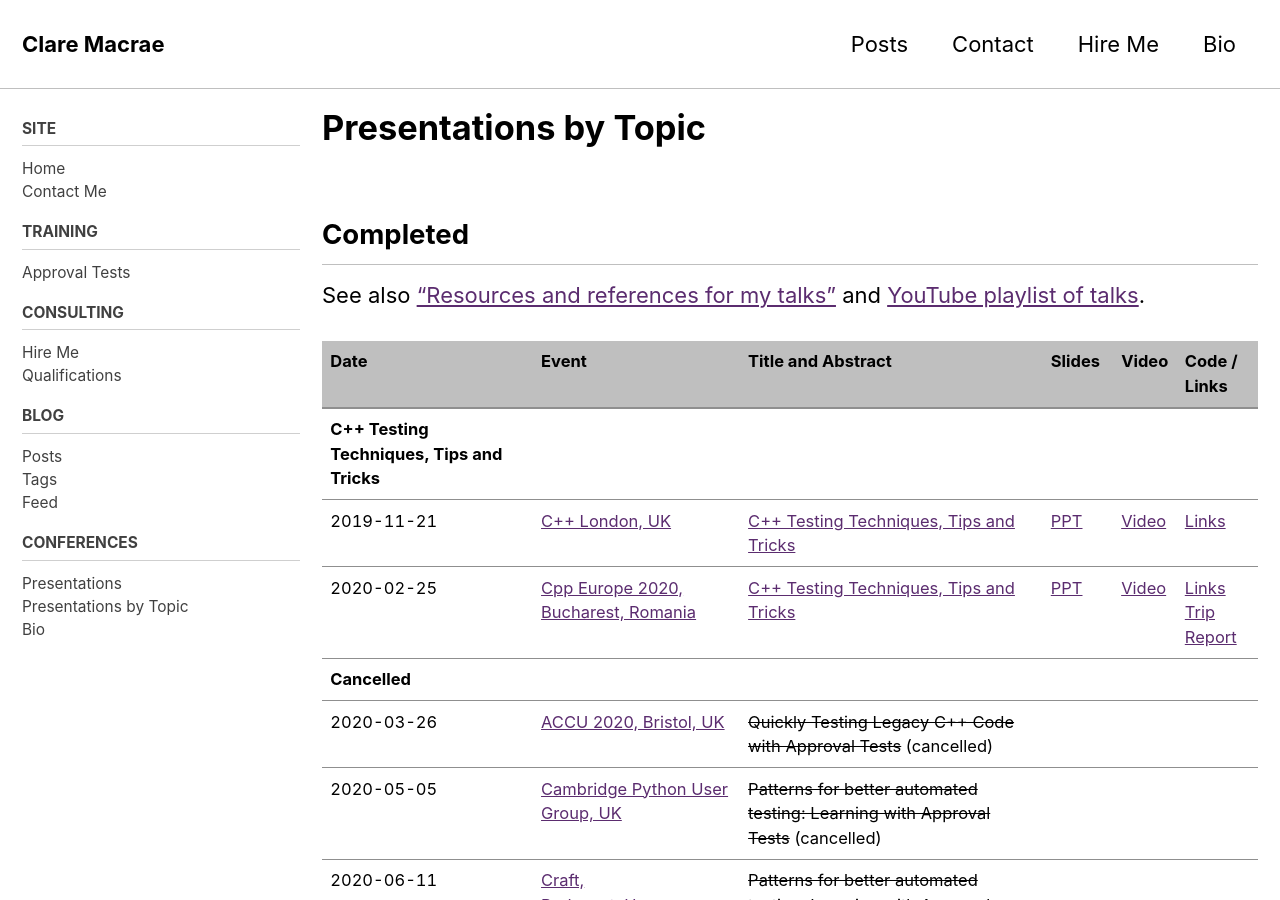
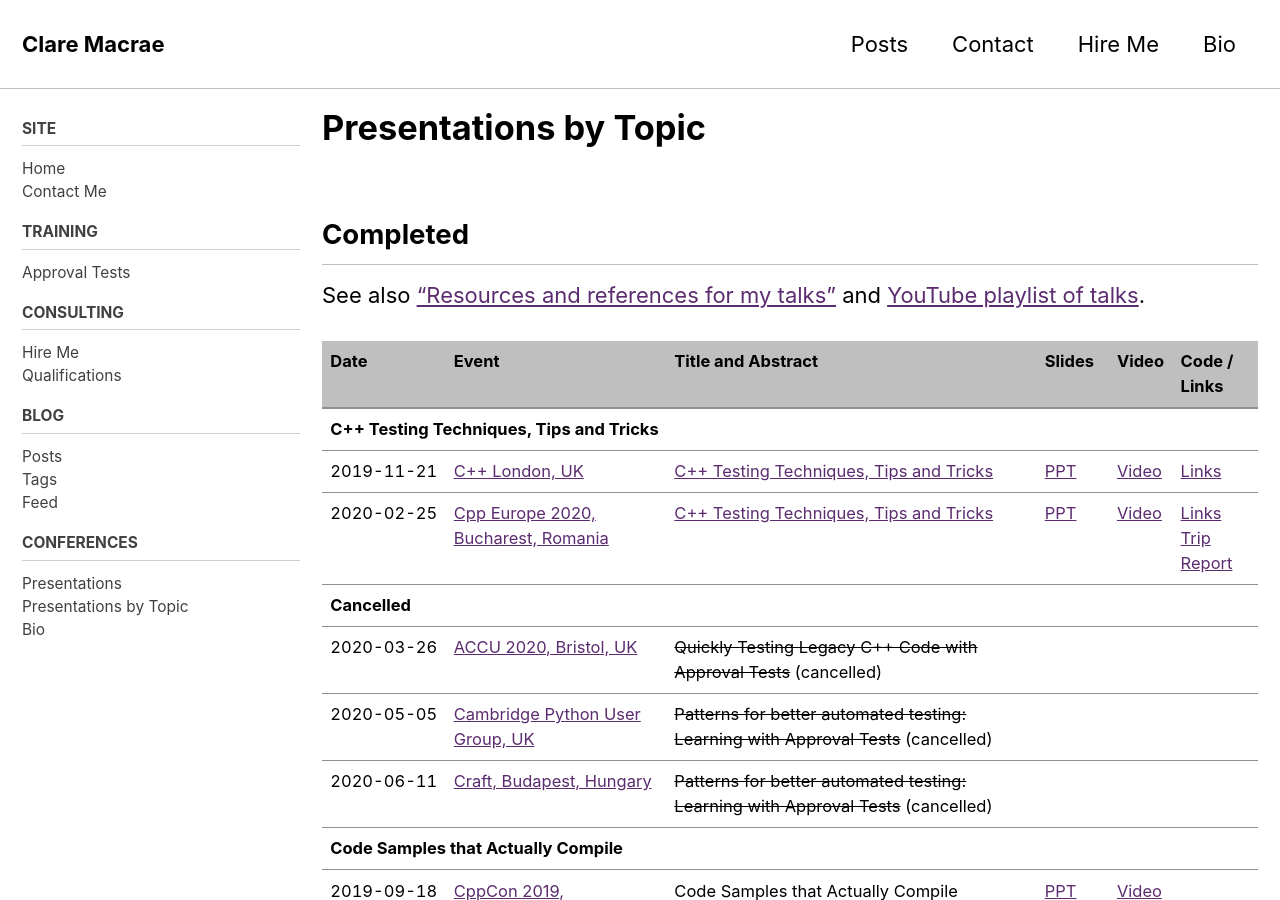
Before and after one commit to claremacrae/claremacrae.github.io, a Jekyll site: the page built from conferences/presentations_by_topic.md, in a window 1280 px wide and 900 px high. Built offline with Jekyll 4.4.1, drawn with Linux system fonts in a browser that asks for light colours; cached includes are drawn as plain includes; nearby versions of some CDN libraries.

Commit message:
Prevent topic names from wrapping

```diff
--- a/_layouts/presentations_by_topic.html
+++ b/_layouts/presentations_by_topic.html
@@ -25,12 +25,7 @@ layout: single
 
   {% for category in categoryGroupsSorted %}
     <tr>
-      <td><strong>{{ category.name }}</strong></td>
-      <td> </td>
-      <td> </td>
-      <td> </td>
-      <td> </td>
-      <td> </td>
+      <td colspan="6"><strong>{{ category.name }}</strong></td>
     </tr>
 
     {% assign talksOldestFirst = category.items | reverse %}
```
